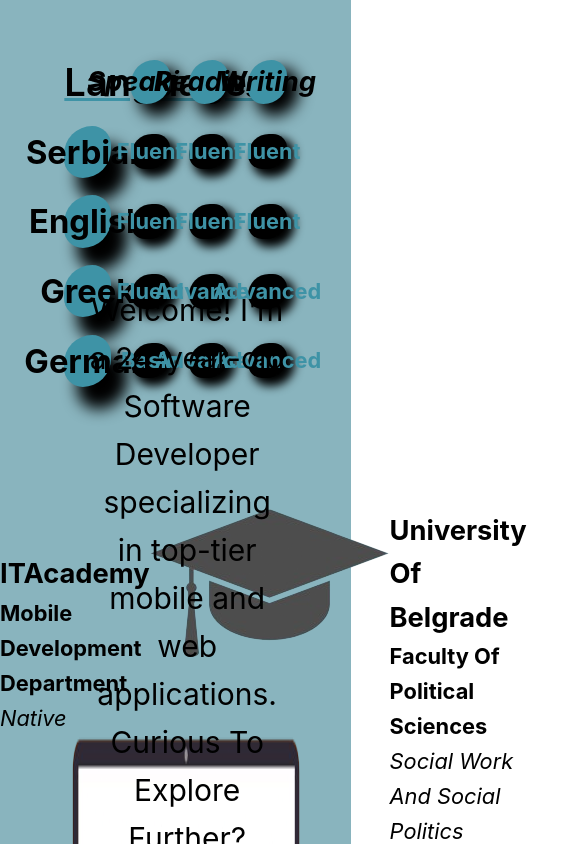
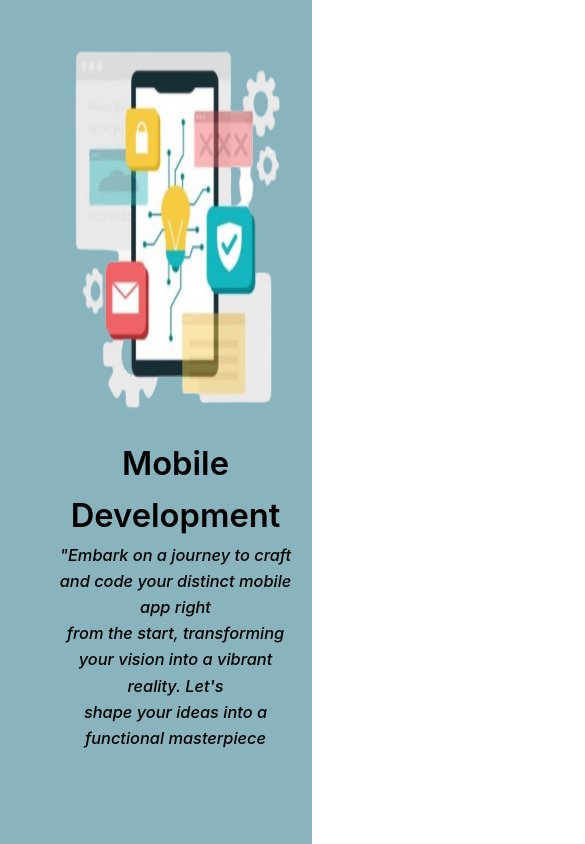
Before and after one commit to DroidStudioAS/Portfolio, a Vue app: page /about in a window 390 px wide. Shown: the part 960-1804 px from the top of the page, 585 px wide, since content can reach past the window. Built offline with nearby package versions, Linux system fonts and the light colour scheme.

Commit message:
about page level 1 reactivity check

```diff
--- a/src/views/AboutView.vue
+++ b/src/views/AboutView.vue
@@ -478,17 +478,206 @@ align-items: center;
 
 /**************Media Querys Start*****************/
 
-@media (max-width: 450px){
+@media (max-width: 453px){
+  .main_container{
+    width: 80vw;
+    height: 350vh;
+  }
+  .what_i_do_container{
+   height: 160vh;
+  }
+  .first_page_container{
 
+    top: 200vh;
+  }
+  .second_page_container{
+    top: 330vh;
+    width: 80vw;
+  }
+  .service_container{
+    flex-flow: row wrap;
+  }
+  .table_container{
+    top: 9vh;
+    left: 4vw;
+    display: flex;
+    justify-content: center;
+    align-items: center;
+  }
+  .education_container{
+    flex-flow: column nowrap;
+    gap: 2vh;
+  }
+  .school_name{
+    font-size: 2cap;
+  }
+  .school_title{
+    font-size: 1.5cap;
+  }
+  .school_department{
+    font-size: 1.2cap;
+  }
+  .content_container{
+    font-size: 0.9cap;
+    bottom: 40vh;
+  }
+  .education_container{
+    text-align: center;
+    top: 60vh;
+  }
+
+  .page_header{
+    font-size: 4cap;
+  }
+  .wid_header{
+    font-size: 3cap;
+  }
+.service_image_container{
+  width: 60vw;
+  display: flex;
+  justify-content: center;
+}
+.service_container img{
+  width: 60vw;
+}
+.service_name{
+  width: 60vw;
+  font-size: 3cap;
+}
+.service_description{
+  width: 60vw;
+}
+
+
+  /**********Table***********/
+.table_title{
+width: 15vw;
+font-size: 1.5cap;
+
+display: flex;
+justify-content: center;
+align-items: center;
+
+}
+.table_subtitle{
+width: 15vw;
+font-size: 1cap;
+}
+.table_row_entry{
+font-size: 1cap;
+width: 15vw;
+}
+.table_row_language{
+  width: 15vw;
+ font-size: 1cap;
+
+ display: flex;
+}
+.button_container{
+  width: 60vw;
+  bottom: -10vh;
+  justify-content: space-around;
+}
+.menu_item{
+  width: 20vw;
+}
 }
 
 /* Small Devices (Phones and Small Tablets) */
-@media (min-width:450px) and  (max-width: 767px) {
+@media (min-width:454px) and  (max-width: 767px) {
+  .main_container{
+    width: 80vw;
+    height: 350vh;
+  }
+  .what_i_do_container{
+   height: 160vh;
+  }
+  .first_page_container{
 
+    top: 200vh;
+  }
+  .second_page_container{
+    top: 335vh;
+    width: 80vw;
+  }
+  .service_container{
+    flex-flow: row wrap;
+  }
+  .table_container{
+    top: 5vh;
+    left: 4vw;
+    display: flex;
+    justify-content: center;
+    align-items: center;
+  }
+  .education_container{
+    flex-flow: column nowrap;
+    gap: 2vh;
+  }
+  .school_department{
+    font-size: 1.5cap;
+  }
+  .content_container{
+    font-size: 1cap;
+  }
+  .education_container{
+    text-align: center;
+    top: 60vh;
+  }
+
+  .page_header{
+    font-size: 5cap;
+  }
+.service_image_container{
+  width: 60vw;
+  display: flex;
+  justify-content: center;
+}
+.service_container img{
+  width: 60vw;
+}
+.service_name{
+  width: 60vw;
+}
+.service_description{
+  width: 60vw;
+}
+
+
+  /**********Table***********/
+.table_title{
+width: 15vw;
+font-size: 2cap;
+
+display: flex;
+justify-content: center;
+align-items: center;
+
+}
+.table_subtitle{
+width: 15vw;
+font-size: 1.5cap;
+}
+.table_row_entry{
+font-size: 1cap;
+width: 15vw;
+}
+.table_row_language{
+  width: 15vw;
+ font-size: 1.5cap;
+
+ display: flex;
+
+
+
+}
 }
 
 /* Medium Devices (Tablets) OK */
 @media (min-width: 768px) and (max-width: 992px) {
+  .main_container{
+    height: 315vh;
+  }
   .what_i_do_container{
    height: 160vh;
   }
@@ -496,7 +685,7 @@ align-items: center;
     top: 170vh;
   }
   .second_page_container{
-    top: 290vh;
+    top: 312vh;
   }
   .service_container{
     flex-flow: row wrap;
@@ -506,9 +695,10 @@ align-items: center;
   }
   .education_container{
     text-align: center;
+    flex-flow: column nowrap;
   }
+
   /**********Table***********/
-
 .table_title{
 width: 20vw;
 font-size: 4cap;
```
